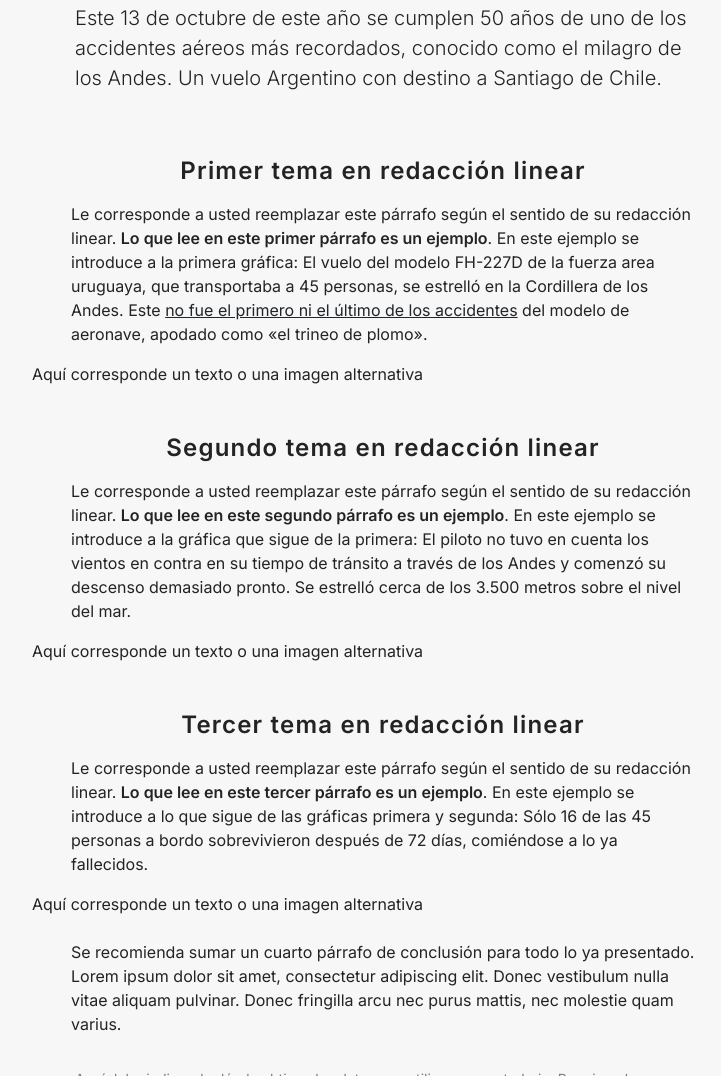
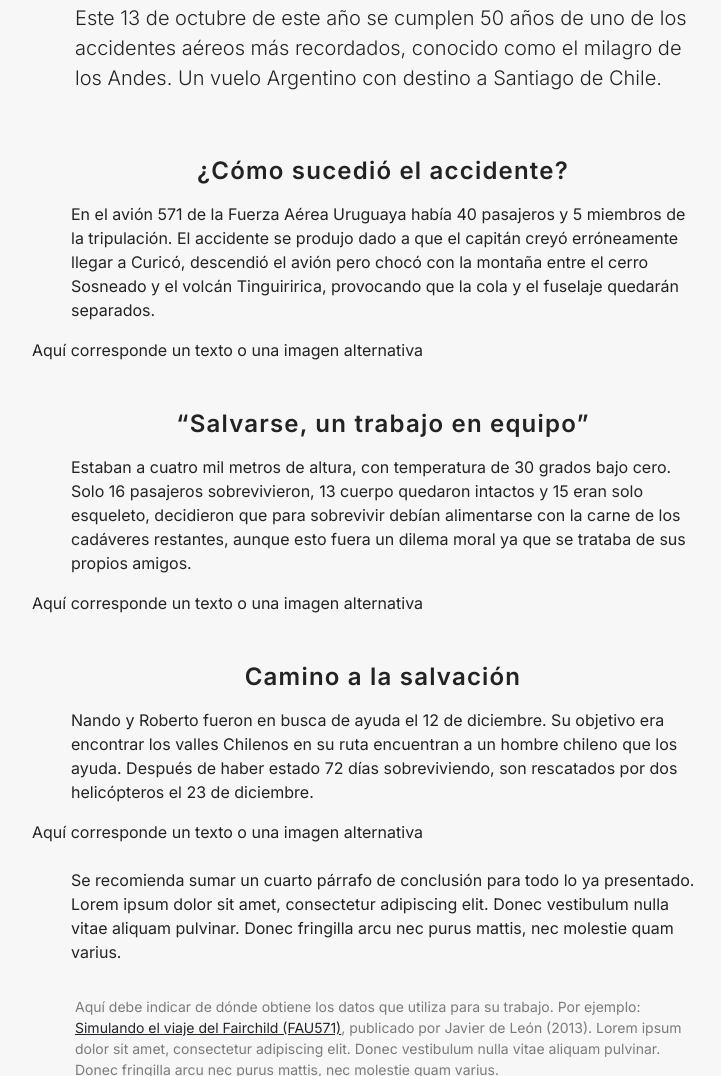
Before and after one commit to valenunez6/evaluacion-1, a plain HTML site: page index.html in a window 1280 px wide. Shown: the part 696-1772 px from the top of the page, without its empty margins (257-978 px from the left). Drawn offline with nearby package versions, Linux system fonts and the light colour scheme.

Commit message:
Update index.html

```diff
--- a/index.html
+++ b/index.html
@@ -60,11 +60,9 @@
 
                 <article>
                     <div class="col-sm-11 col-md-10 col-lg-9 col-xl-8 col-xxl-7 mx-auto">
-                        <h3 class="fs-4 text-center mt-4 mb-3">Primer tema en redacción linear</h3>
+                        <h3 class="fs-4 text-center mt-4 mb-3">¿Cómo sucedió el accidente?</h3>
                         <p>
-                            Le corresponde a usted reemplazar este párrafo según el sentido de su redacción linear. <em>Lo que lee en este primer párrafo es un ejemplo</em>. En este ejemplo se introduce a la primera gráfica: El vuelo del modelo
-                            FH-227D de la fuerza area uruguaya, que transportaba a 45 personas, se estrelló en la Cordillera de los Andes. Este
-                            <a href="https://www.baaa-acro.com/crash-archives?field_crash_aircraft_target_id=Fairchild-Hiller FH-227 (29647)" target="_blank">no fue el primero ni el último de los accidentes</a> del modelo de aeronave, apodado como «el trineo de plomo».
+                            En el avión 571 de la Fuerza Aérea Uruguaya había 40 pasajeros y 5 miembros de la tripulación. El accidente se produjo dado a que el capitán creyó erróneamente llegar a Curicó, descendió el avión pero chocó con la montaña entre el cerro Sosneado y el volcán Tinguiririca, provocando que la cola y el fuselaje quedarán separados.
                         </p>
                     </div>
                     <div class="col-md-11 col-lg-10 col-xl-9 col-xxl-8 mx-auto">
@@ -76,10 +74,10 @@
 
                 <article>
                     <div class="col-sm-11 col-md-10 col-lg-9 col-xl-8 col-xxl-7 mx-auto">
-                        <h3 class="fs-4 text-center mt-4 mb-3">Segundo tema en redacción linear</h3>
+                        <h3 class="fs-4 text-center mt-4 mb-3">“Salvarse, un trabajo en equipo”</h3>
                         <p>
-                            Le corresponde a usted reemplazar este párrafo según el sentido de su redacción linear. <em>Lo que lee en este segundo párrafo es un ejemplo</em>. En este ejemplo se introduce a la gráfica que sigue de la primera: El
-                            piloto no tuvo en cuenta los vientos en contra en su tiempo de tránsito a través de los Andes y comenzó su descenso demasiado pronto. Se estrelló cerca de los 3.500 metros sobre el nivel del mar.
+                            Estaban a cuatro mil metros de altura, con temperatura de 30 grados bajo cero.
+Solo 16 pasajeros sobrevivieron, 13 cuerpo quedaron intactos y 15 eran solo esqueleto, decidieron que para sobrevivir debían alimentarse con la carne de los cadáveres restantes, aunque esto fuera un dilema moral ya que se trataba de sus propios amigos.
                         </p>
                     </div>
                     <div class="col-md-11 col-lg-10 col-xl-9 col-xxl-8 mx-auto">
@@ -91,10 +89,9 @@
 
                 <article>
                     <div class="col-sm-11 col-md-10 col-lg-9 col-xl-8 col-xxl-7 mx-auto">
-                        <h3 class="fs-4 text-center mt-4 mb-3">Tercer tema en redacción linear</h3>
+                        <h3 class="fs-4 text-center mt-4 mb-3">Camino a la salvación</h3>
                         <p>
-                            Le corresponde a usted reemplazar este párrafo según el sentido de su redacción linear. <em>Lo que lee en este tercer párrafo es un ejemplo</em>. En este ejemplo se introduce a lo que sigue de las gráficas primera y
-                            segunda: Sólo 16 de las 45 personas a bordo sobrevivieron después de 72 días, comiéndose a lo ya fallecidos.
+                            Nando y Roberto fueron en busca de ayuda el 12 de diciembre. Su objetivo era encontrar los valles Chilenos en su ruta encuentran a un hombre chileno que los ayuda. Después de haber estado 72 días sobreviviendo, son rescatados por dos helicópteros el 23 de diciembre.
                         </p>
                     </div>
                     <div class="col-md-11 col-lg-10 col-xl-9 col-xxl-8 mx-auto">
```
